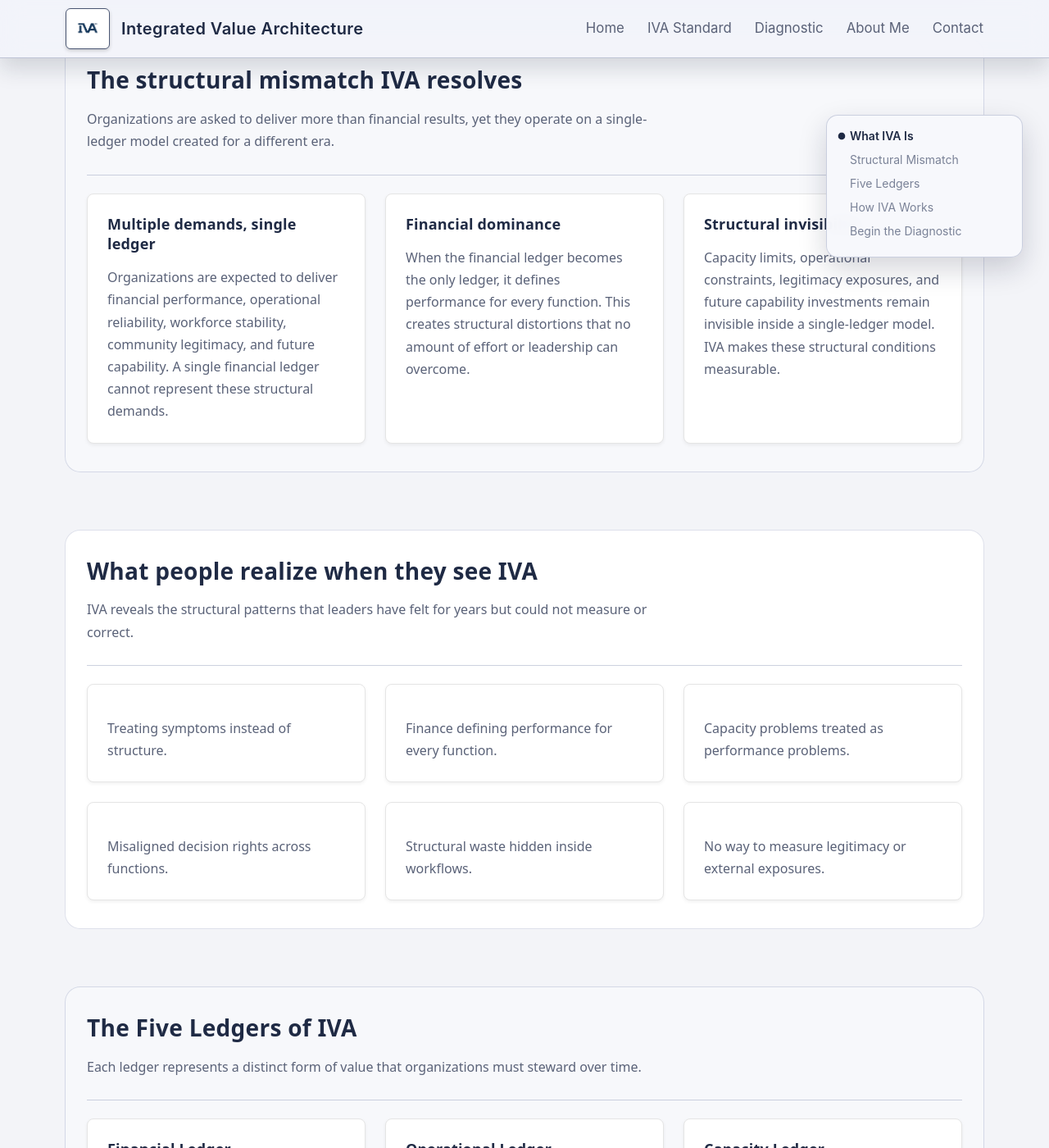
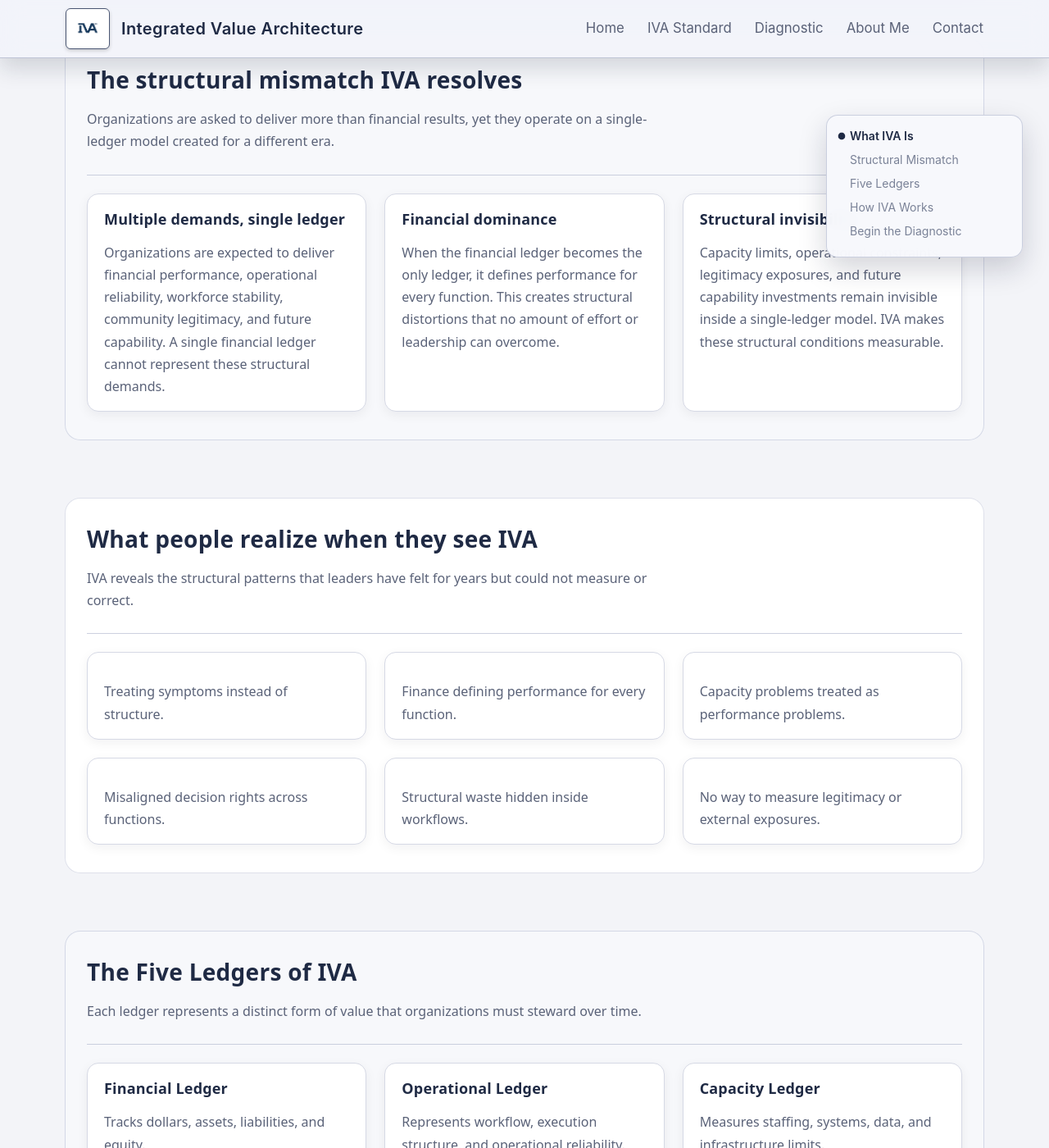
Before and after one commit to efost7873/integratedvaluearchitecture.com, a Jekyll site: the page built from index.html, in a window 1280 px wide and 1400 px high, scrolled down 626 px. Shown: the whole window at 82% size. Built offline with Jekyll 4.4.1, drawn with Linux system fonts in a browser that asks for light colours.

Commit message:
Update style.scss

```diff
--- a/assets/css/style.scss
+++ b/assets/css/style.scss
@@ -1,8 +1,8 @@
 ---
 ---
 
-@import "homepage";
 @import "variables";
 @import "base";
 @import "header";
 @import "footer";
+@import "homepage";
```
